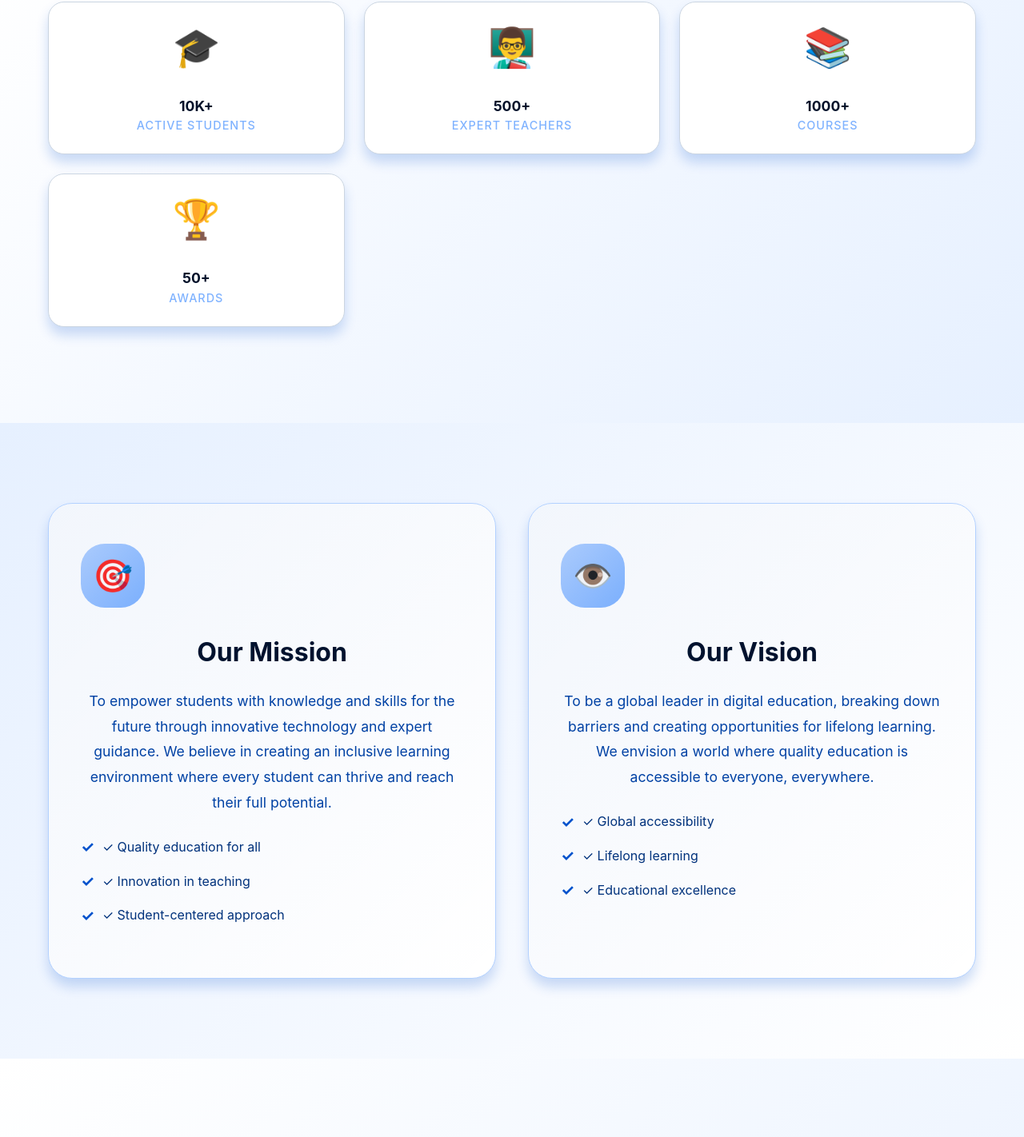
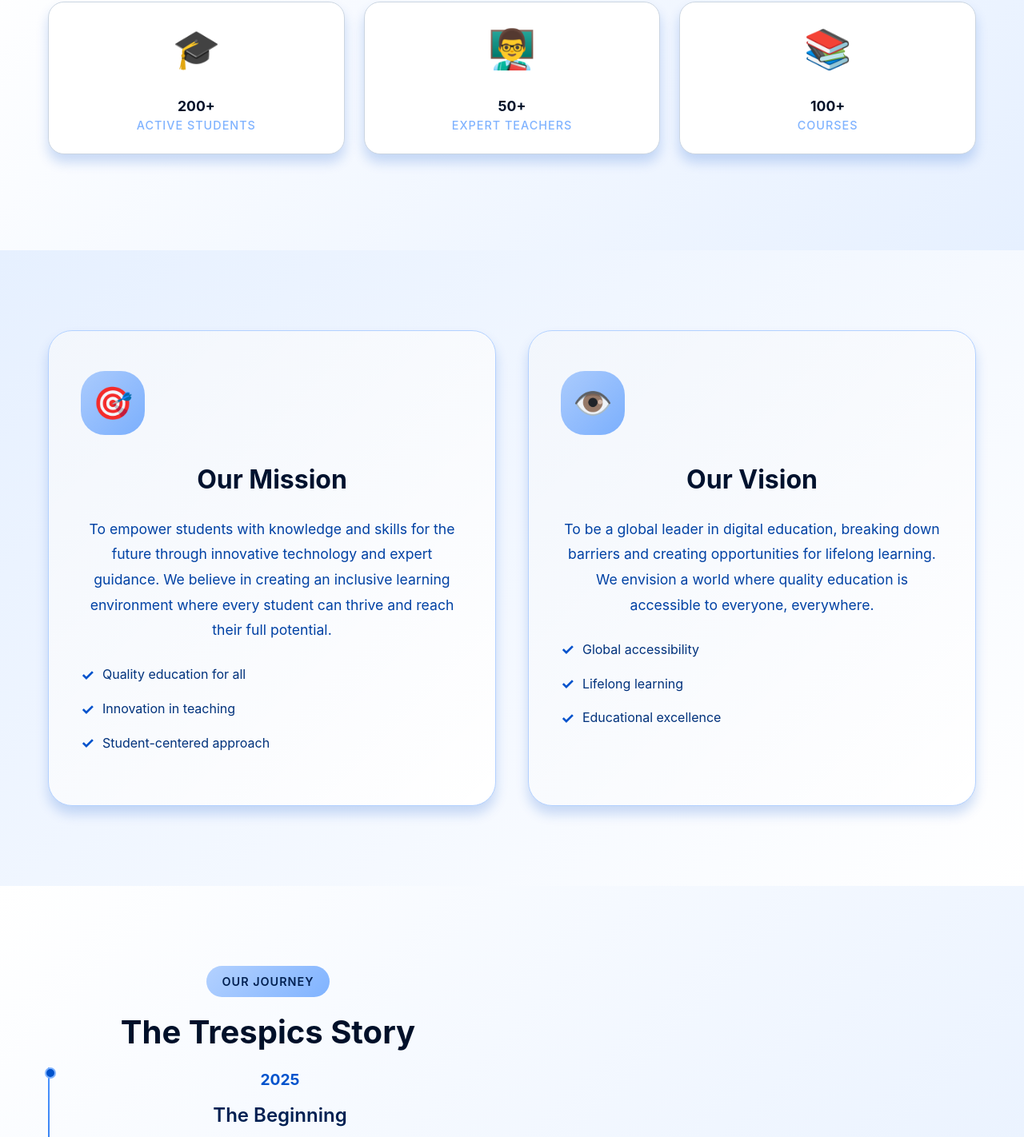
Before and after one commit to Tony-spec-eng481/School, a React (Vite) app in the folder apps/student/: page /about in a window 1280 px wide. Shown: the part 638-2060 px from the top of the page at 80% size. Built offline with nearby package versions, Linux system fonts and the light colour scheme.

Commit message:
Changed the axios file

```diff
--- a/apps/student/src/pages/Home/About.tsx
+++ b/apps/student/src/pages/Home/About.tsx
@@ -40,31 +40,31 @@ const About = () => {
             <div className="stat-card">
               <div className="stat-icon">🎓</div>
               <div className="stat-number" data-target="10000">
-                10K+
+                200+
               </div>
               <div className="stat-label">Active Students</div>
             </div>
             <div className="stat-card">
               <div className="stat-icon">👨‍🏫</div>
               <div className="stat-number" data-target="500">
-                500+
+                50+
               </div>
               <div className="stat-label">Expert Teachers</div>
             </div>
             <div className="stat-card">
               <div className="stat-icon">📚</div>
               <div className="stat-number" data-target="1000">
-                1000+
+                100+
               </div>
               <div className="stat-label">Courses</div>
             </div>
-            <div className="stat-card">
+            {/* <div className="stat-card">
               <div className="stat-icon">🏆</div>
               <div className="stat-number" data-target="50">
                 50+
               </div>
               <div className="stat-label">Awards</div>
-            </div>
+            </div> */}
           </div>
         </div>
       </section>
@@ -85,9 +85,9 @@ const About = () => {
                 can thrive and reach their full potential.
               </p>
               <ul className="mission-list">
-                <li>✓ Quality education for all</li>
-                <li>✓ Innovation in teaching</li>
-                <li>✓ Student-centered approach</li>
+                <li> Quality education for all</li>
+                <li> Innovation in teaching</li>
+                <li> Student-centered approach</li>
               </ul>
             </div>
 
@@ -103,9 +103,9 @@ const About = () => {
                 everyone, everywhere.
               </p>
               <ul className="vision-list">
-                <li>✓ Global accessibility</li>
-                <li>✓ Lifelong learning</li>
-                <li>✓ Educational excellence</li>
+                <li> Global accessibility</li>
+                <li> Lifelong learning</li>
+                <li> Educational excellence</li>
               </ul>
             </div>
           </div>
@@ -121,7 +121,7 @@ const About = () => {
               <h2 className="section-title">The Trespics Story</h2>
               <div className="timeline">
                 <div className="timeline-item">
-                  <div className="timeline-year">2020</div>
+                  <div className="timeline-year">2025</div>
                   <div className="timeline-content">
                     <h3>The Beginning</h3>
                     <p>
@@ -133,7 +133,7 @@ const About = () => {
                 </div>
 
                 <div className="timeline-item">
-                  <div className="timeline-year">2022</div>
+                  <div className="timeline-year">2026</div>
                   <div className="timeline-content">
                     <h3>Rapid Growth</h3>
                     <p>
@@ -145,7 +145,7 @@ const About = () => {
                 </div>
 
                 <div className="timeline-item">
-                  <div className="timeline-year">2024</div>
+                  {/* <div className="timeline-year">2024</div>
                   <div className="timeline-content">
                     <h3>Global Recognition</h3>
                     <p>
@@ -153,7 +153,7 @@ const About = () => {
                       teachers. Recognized as one of the top e-learning
                       platforms.
                     </p>
-                  </div>
+                  </div> */}
                 </div>
               </div>
             </div>
@@ -252,7 +252,7 @@ const About = () => {
           <div className="team-grid">
             <div className="team-card">
               <div className="team-image">
-                <img src="/api/placeholder/400/400" alt="Dr. Sarah Johnson" />
+                <img src="/api/placeholder/400/400" alt="John Warui" />
                 <div className="team-social">
                   <a href="#" className="social-icon">
                     📧
@@ -266,11 +266,10 @@ const About = () => {
                 </div>
               </div>
               <div className="team-info">
-                <h3>Dr. Sarah Johnson</h3>
+                <h3>John Warui</h3>
                 <p className="team-position">Founder & CEO</p>
                 <p className="team-bio">
-                  20+ years in education technology, PhD in Educational
-                  Psychology
+                  Founder of the Trespics School
                 </p>
               </div>
             </div>
--- a/apps/student/src/pages/Home/homepage.tsx
+++ b/apps/student/src/pages/Home/homepage.tsx
@@ -51,25 +51,7 @@ const Home = () => {
               Start Learning Today
               <span className="btn-icon">→</span>
             </Link>
-            {/* <Link to="/teacher/home" className="btn btn-outline btn-lg">
-              Teacher Portal
-            </Link> */}
           </div>
-
-          {/* <div className="hero-stats animate-fade-in delay-3">
-            <div className="stat-item">
-              <span className="stat-number">10K+</span>
-              <span className="stat-label">Active Students</span>
-            </div>
-            <div className="stat-item">
-              <span className="stat-number">500+</span>
-              <span className="stat-label">Expert Teachers</span>
-            </div>
-            <div className="stat-item">
-              <span className="stat-number">1000+</span>
-              <span className="stat-label">Video Lessons</span>
-            </div>
-          </div> */}
         </div>
 
         <div className="hero-wave">
@@ -124,20 +106,6 @@ const Home = () => {
               </Link>
             </div>
 
-            {/* <div className="feature-card">
-              <div className="feature-icon bg-purple">
-                <span className="icon">🏆</span>
-              </div>
-              <h3>Expert Teachers</h3>
-              <p>
-                Learn from experienced educators dedicated to your success with
-                personalized attention.
-              </p>
-              <Link to="/teachers" className="feature-link">
-                Meet Our Teachers <span>→</span>
-              </Link>
-            </div> */}
-
             <div className="feature-card">
               <div className="feature-icon bg-orange">
                 <span className="icon">📊</span>
@@ -183,44 +151,6 @@ const Home = () => {
         </div>
       </section>
 
-      {/* Popular Courses Section */}
-      {/* <section className="courses-section">
-        <div className="container">
-          <div className="section-header">
-            <span className="section-badge">Popular Courses</span>
-            <h2 className="section-title">Most Enrolled Programs</h2>
-            <p className="section-subtitle">
-              Join thousands of students in these highly-rated courses
-            </p>
-          </div>
-
-          <div className="courses-grid">
-            {isLoading ? (
-               <div className="col-span-full flex justify-center py-12">
-                  <div className="w-10 h-10 border-4 border-blue-600/30 border-t-blue-600 rounded-full animate-spin"></div>
-               </div>
-            ) : (
-              <>
-                {courses.length > 0 ? (
-                  courses.map(course => (
-                    <CourseCard key={course.id} course={course} />
-                  ))
-                ) : (
-                  <p className="col-span-full text-center text-white/50">No courses available at the moment.</p>
-                )}
-              </>
-            )}
-          </div>
-
-          <div className="section-footer">
-            <Link to="/dashboard/courses" className="btn btn-primary">
-              Browse All Courses
-              <span className="btn-icon">→</span>
-            </Link>
-          </div>
-        </div>
-      </section> */}
-
       {/* Testimonials Section */}
       <section className="testimonials-section">
         <div className="container">
@@ -248,8 +178,8 @@ const Home = () => {
                   className="author-avatar"
                 />
                 <div>
-                  <h4>Sarah Johnson</h4>
-                  <p>Grade 10 Student</p>
+                  <h4>Tony James</h4>
+                  <p>Mobile Development Student</p>
                 </div>
               </div>
             </div>
@@ -268,8 +198,8 @@ const Home = () => {
                   className="author-avatar"
                 />
                 <div>
-                  <h4>Michael Chen</h4>
-                  <p>Grade 12 Student</p>
+                  <h4>Abigael Wairimu</h4>
+                  <p>Cloud Security Student</p>
                 </div>
               </div>
             </div>
@@ -288,7 +218,7 @@ const Home = () => {
                   className="author-avatar"
                 />
                 <div>
-                  <h4>Lisa Rodriguez</h4>
+                  <h4>Lisa Maryanne</h4>
                   <p>Parent</p>
                 </div>
               </div>
--- a/packages/shared/src/api/axios.ts
+++ b/packages/shared/src/api/axios.ts
@@ -1,8 +1,8 @@
 import axios from 'axios';
 
 // const API_URL = import.meta.env.VITE_API_URL ?? "http://localhost:5000";
-const API_URL = "http://localhost:5000";
-// const API_URL = "https://trespics-school.onrender.com";
+// const API_URL = "http://localhost:5000";
+const API_URL = "https://trespics-school.onrender.com";
 const api = axios.create({
   baseURL: `${API_URL}/api`, // Uses local in dev, Render in production
   headers: {
```
